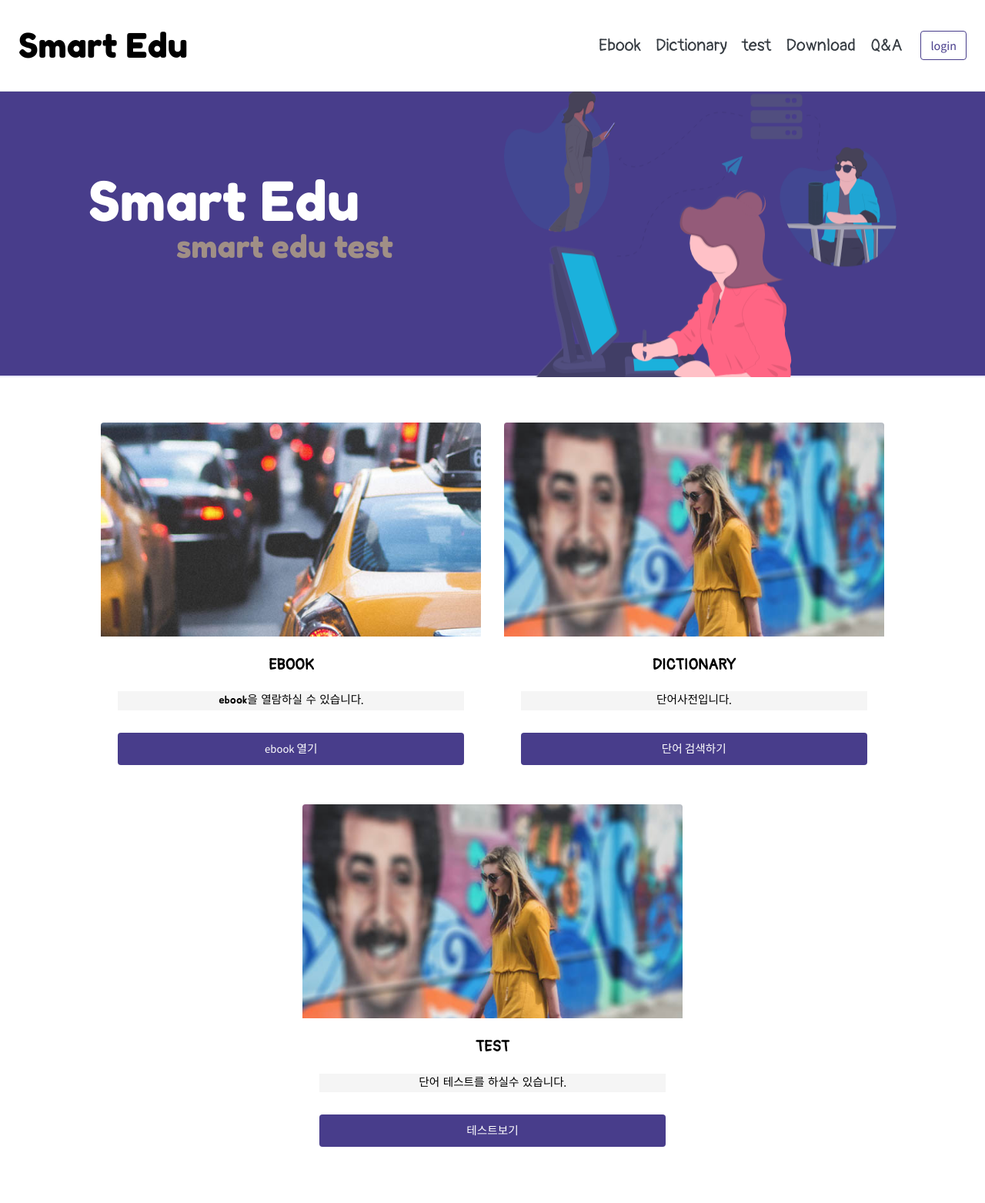
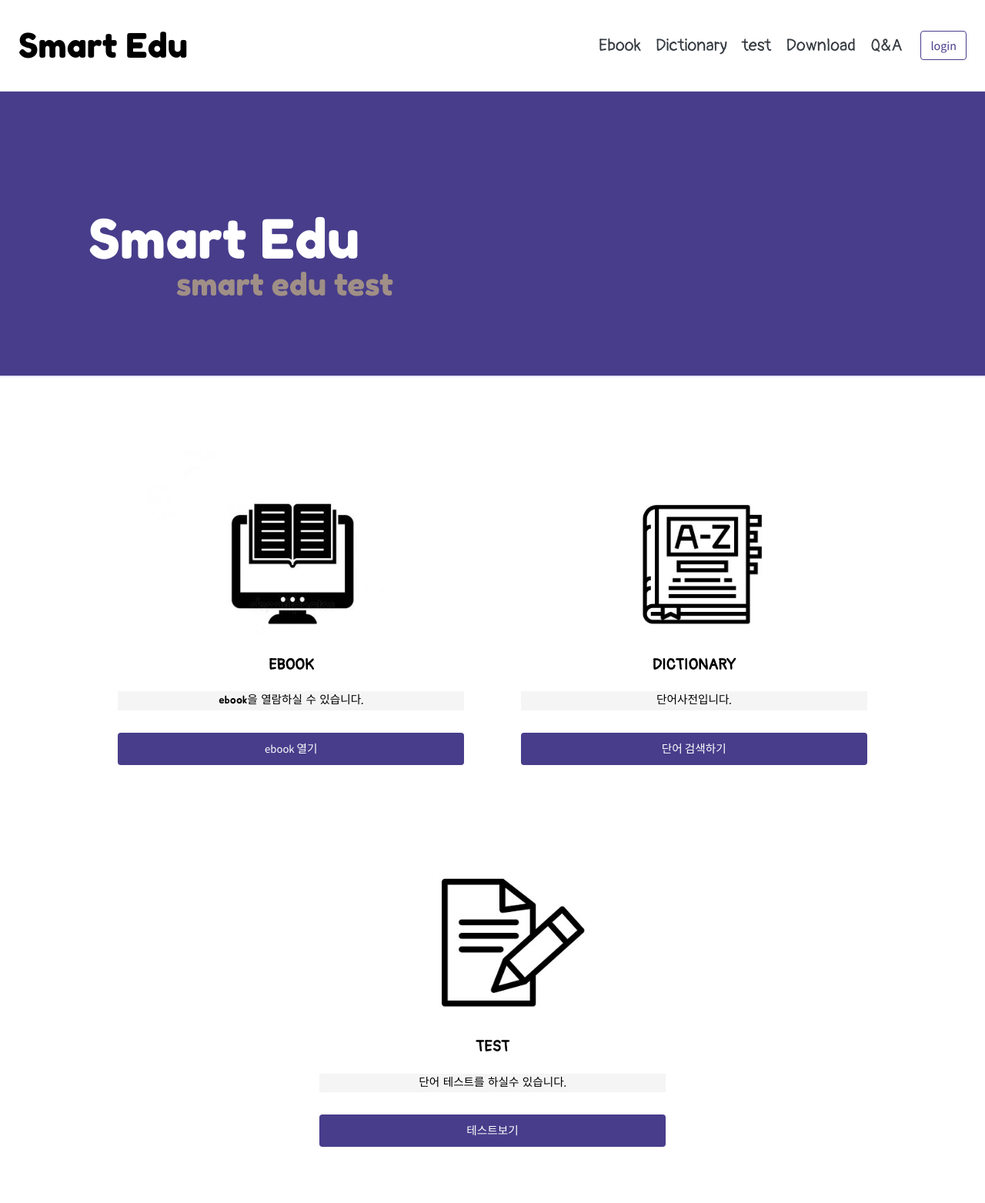
Before and after one commit to comdoller/Language-Education-Flatform, a Django app: page / in a window 1280 px wide. Shown: the top 1563 px of the page at 77% size. Run offline with Django 3.2, Linux system fonts and the light colour scheme; some libraries are stand-ins or nearby versions.

Commit message:
메인 이미지 수정

```diff
--- a/smartEdu/home/templates/home/index.html
+++ b/smartEdu/home/templates/home/index.html
@@ -21,7 +21,7 @@
                     <div class="thumbnails">
 
                         <div class="box" align="center">
-                            <a class="image fit"><img src="{% static 'images/pic01.jpg' %}" alt="" /></a>
+                            <a class="image fit"><img src="{% static 'images/ebook.jpg' %}" alt="" /></a>
                             <div class="inner">
                                 <h3>EBOOK</h3>
                                 <p>ebook을 열람하실 수 있습니다. </p>
@@ -30,7 +30,7 @@
                         </div>
 
                         <div class="box" align="center">
-                            <a class="image fit"><img src="{% static 'images/pic04.jpg' %}" alt="" /></a>
+                            <a class="image fit"><img src="{% static 'images/dic.jpg' %}" alt="" /></a>
                             <div class="inner">
                                 <h3>DICTIONARY</h3>
                                 <p>단어사전입니다.</p>
@@ -39,7 +39,7 @@
                         </div>
 
                         <div class="box"  align="center">
-                            <a class="image fit"><img src="{% static 'images/pic04.jpg' %}" alt="" /></a>
+                            <a class="image fit"><img src="{% static 'images/exam.jpg' %}" alt="" /></a>
                             <div class="inner">
                                 <h3>TEST</h3>
                                 <p>단어 테스트를 하실수 있습니다.</p>
--- a/smartEdu/templates/base.html
+++ b/smartEdu/templates/base.html
@@ -93,8 +93,9 @@
 
         		</div>
         	<div class="col-lg-6 order-1 order-lg-2 hero-img">
-          	<img src="{% static 'images/intro-img.svg' %}" class="img-fluid animated" alt="">
-        	</div>
+
+
+			</div>
       	</div>
     	</div>
 
```
Also changed, not shown: smartEdu/static/images/dic.jpg (added), smartEdu/static/images/ebook.jpg (added), smartEdu/static/images/exam.jpg (added).
